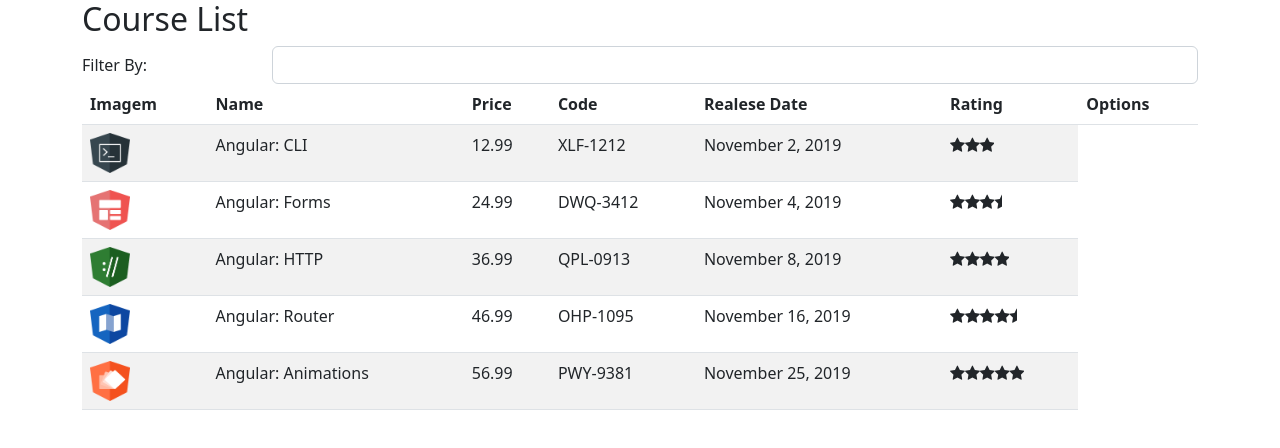
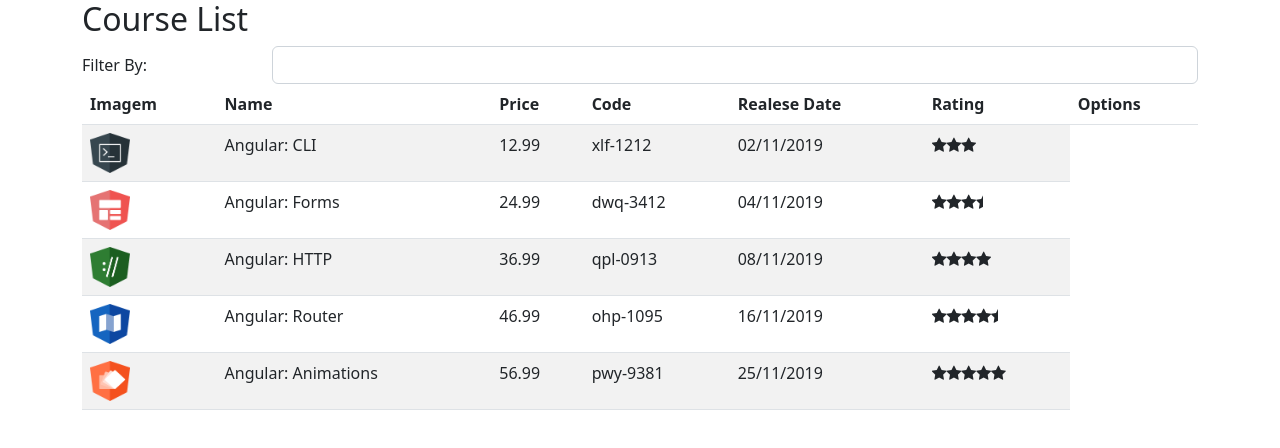
Before and after one commit to AlcidesThiago2016/Aula-Angular-Bootcamp-Santander-2022, an Angular app: page / in a window 1280 px wide. Shown: the top 448 px of the page. Built offline with nearby package versions, Linux system fonts and the light colour scheme.

Commit message:
Criação de Pipe do Code.

```diff
--- a/src/app/courses/course-list.component.html
+++ b/src/app/courses/course-list.component.html
@@ -27,8 +27,8 @@
             <td><img [src]="course.imageUrl" width="40" height="40"></td>
             <td>{{course.name}}</td>
             <td>{{course.price}}</td>
-            <td>{{course.code}}</td>
-            <td>{{course.realeseDate}}</td>
+            <td>{{course.code | lowercase }}</td>
+            <td>{{course.realeseDate | date: 'dd/MM/yyyy'}}</td>
             <td>
                 <app-star [rating]="course.rating"></app-star>
             </td>
```
